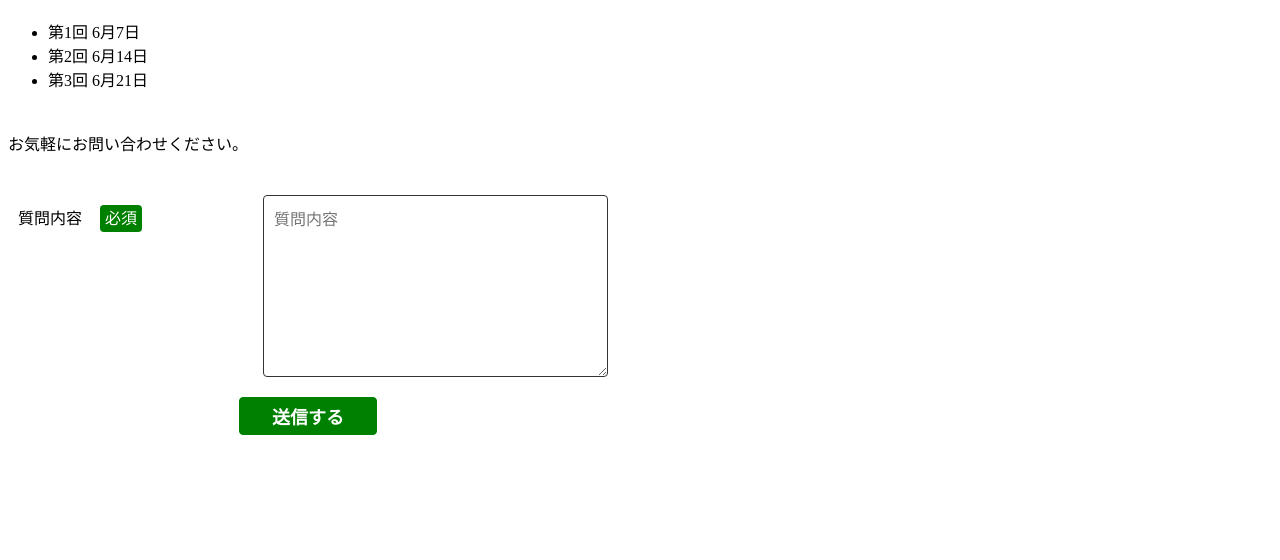
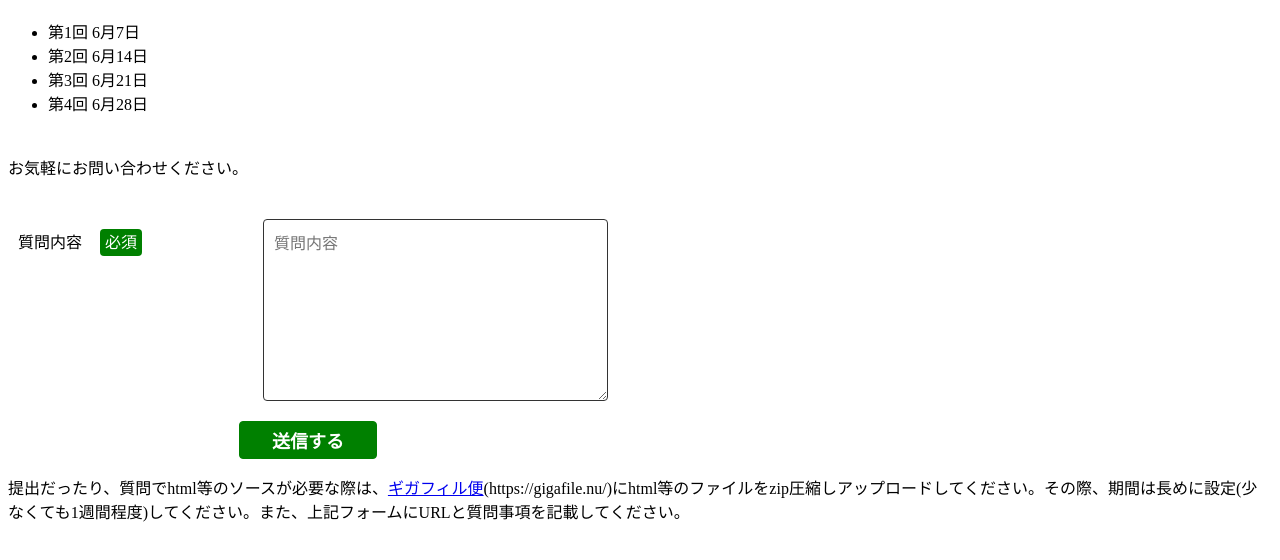
Before and after one commit to mixtuti/WebClass, a plain HTML site: page index.html in a window 1280 px wide. Shown: the part 70-630 px from the top of the page. Drawn offline with Linux system fonts and the light colour scheme.

Commit message:
Add files via upload

```diff
--- a/index.html
+++ b/index.html
@@ -11,6 +11,7 @@
             <li><a href="./portfolio/0607.html" class="nolink">第1回 6月7日</a></li>
             <li><a href="./portfolio/0614.html" class="nolink">第2回 6月14日</a></li>
             <li><a href="./portfolio/0621.html" class="nolink">第3回 6月21日</a></li>
+            <li><a href="./portfolio/0628.html" class="nolink">第4回 6月28日</a></li>
         </ul>
 
         <p style="margin: 40px auto">
@@ -35,5 +36,7 @@
                 <button type="submit">送信する</button>
             </div>
         </form>
+
+        <p>提出だったり、質問でhtml等のソースが必要な際は、<a href="https://gigafile.nu/">ギガフィル便</a>(https://gigafile.nu/)にhtml等のファイルをzip圧縮しアップロードしてください。その際、期間は長めに設定(少なくても1週間程度)してください。また、上記フォームにURLと質問事項を記載してください。</p>
     </body>
 </html>
```
